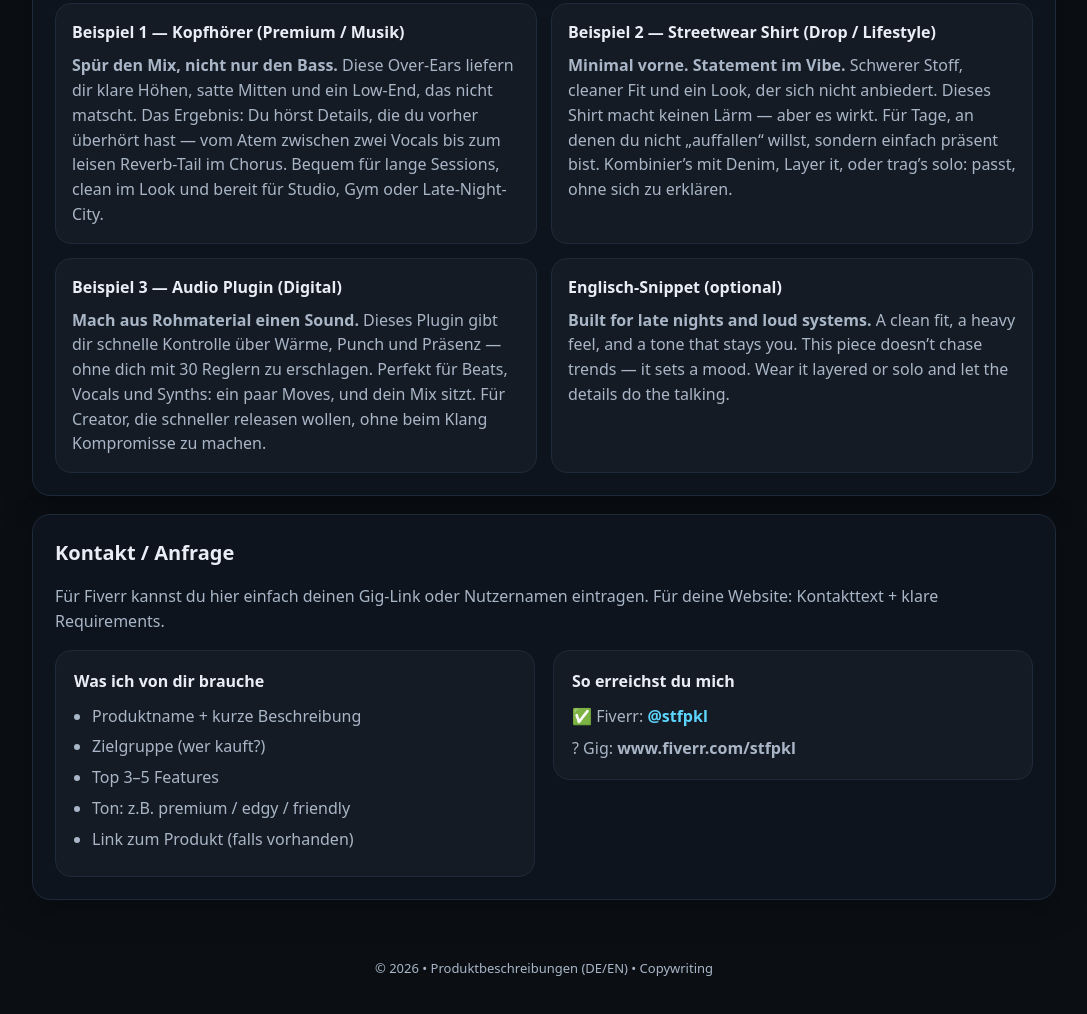
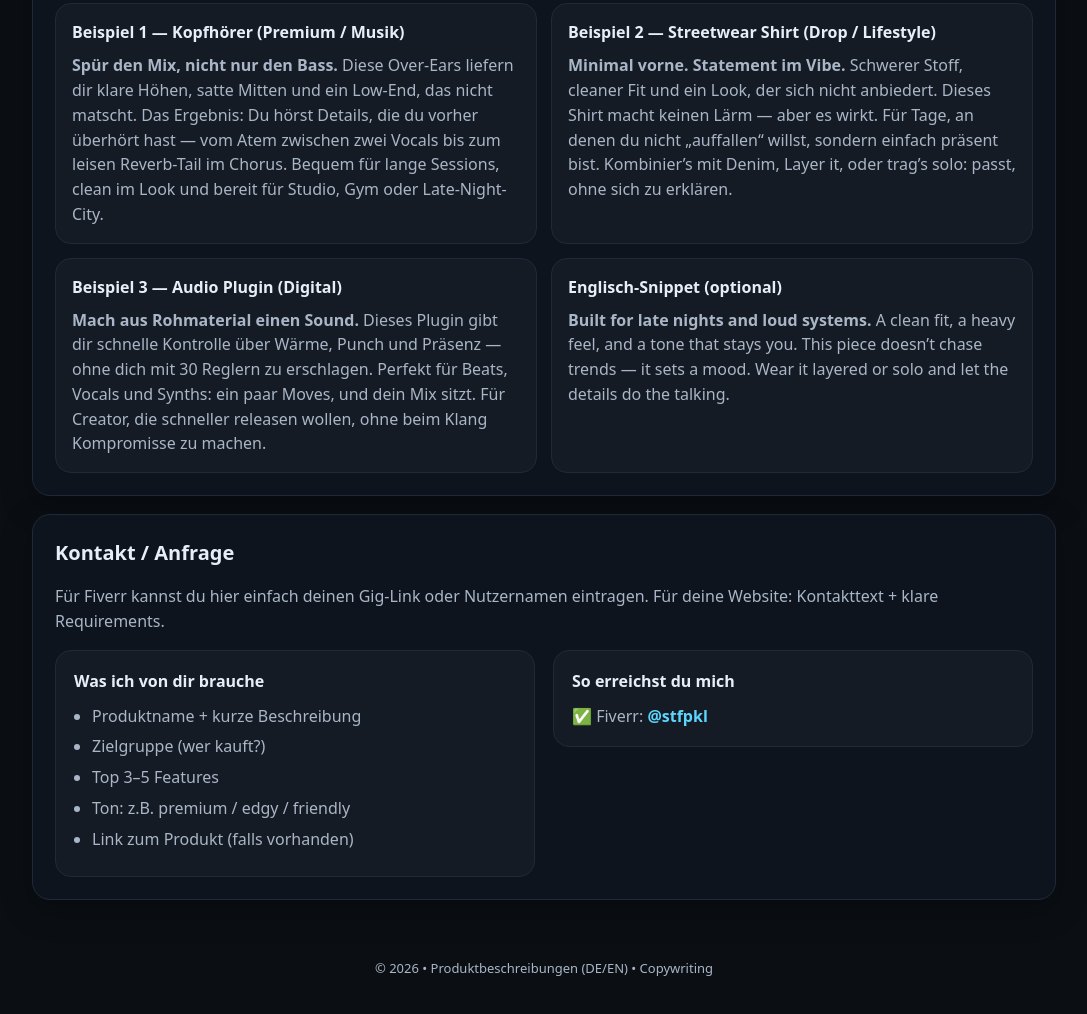
Before and after one commit to stfpkl/stfpkl.github.io, a plain HTML site: page index.html in a window 1280 px wide. Shown: the part 1941-2955 px from the top of the page, without its empty margins (96-1183 px from the left). Drawn offline with Linux system fonts and the light colour scheme.

Commit message:
Update index.html

```diff
--- a/index.html
+++ b/index.html
@@ -304,7 +304,7 @@
 </a>
 </p>
 
-              <p class="muted" style="margin:8px 0 0">? Gig: <b>www.fiverr.com/stfpkl</b></p>
+
 
             </div>
           </div>
```
